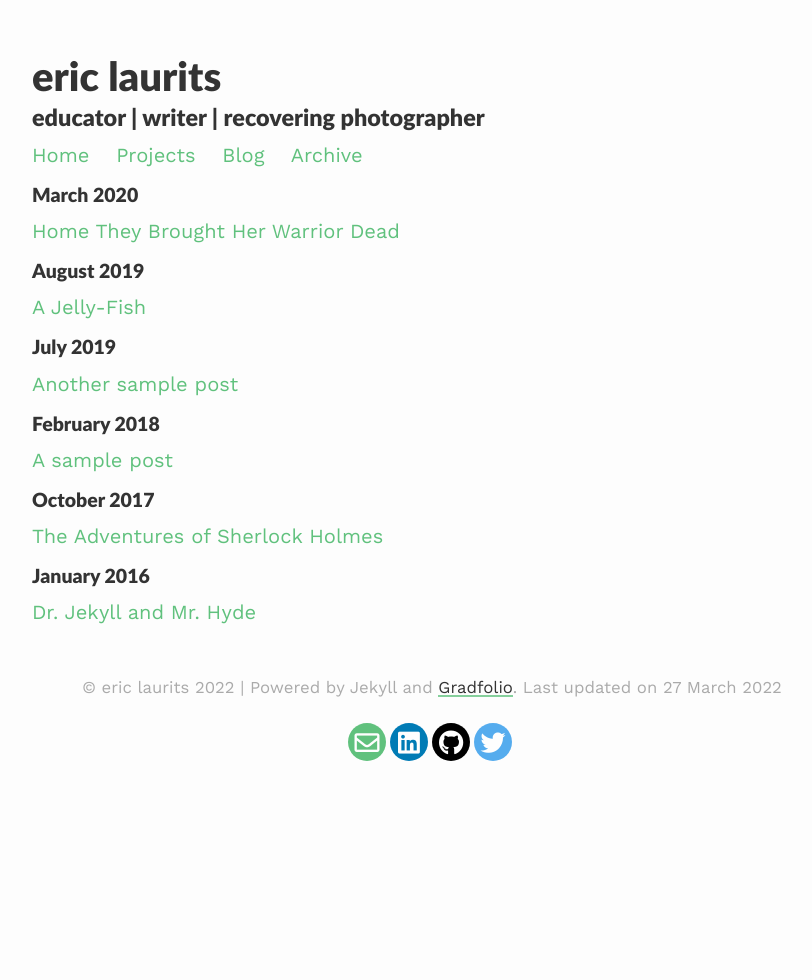
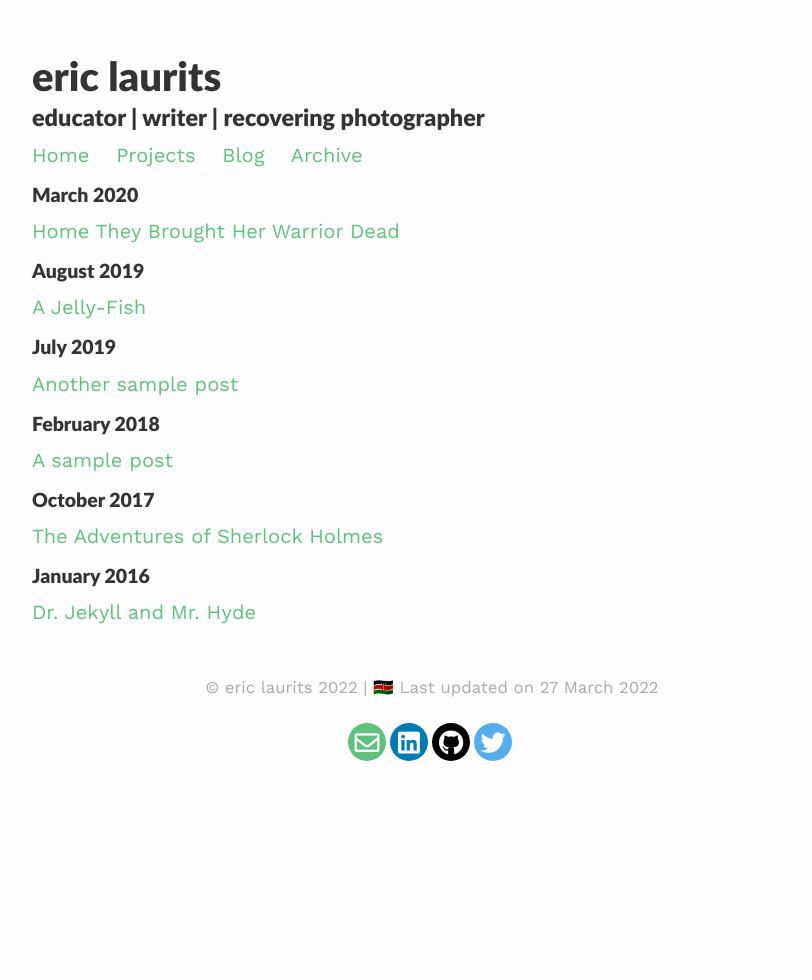
Before and after one commit to ericlaurits/landing, a Jekyll site: the page built from archive.html, in a window 1280 px wide. Shown: the whole page, without its empty margins (208-1020 px from the left). Built offline with Jekyll 4.4.1, drawn with Linux system fonts in a browser that asks for light colours; nearby versions of some CDN libraries.

Commit message:
Update default.html

```diff
--- a/_layouts/default.html
+++ b/_layouts/default.html
@@ -35,8 +35,7 @@
         <footer>
           <p class="copy">
             <small> &copy; {{site.title}} {{ site.time | date: '%Y' }}
-                    | Powered by Jekyll and
-                    <a target="_blank" href="https://github.com/jitinnair1/gradfolio/">Gradfolio</a>.
+                    | 🇰🇪
                     Last updated on {{ site.time | date_to_long_string }}
             </small>
           </p>
```
